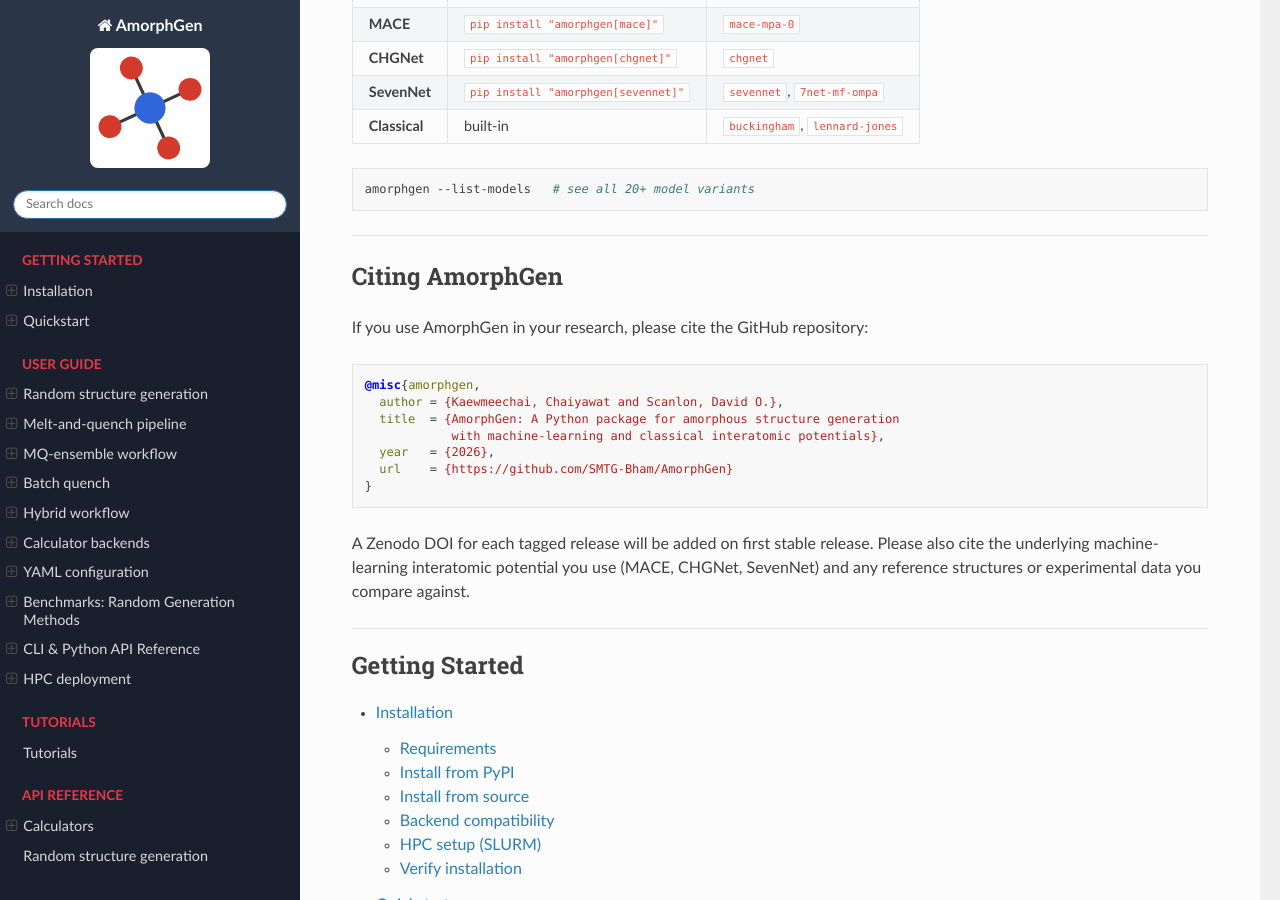
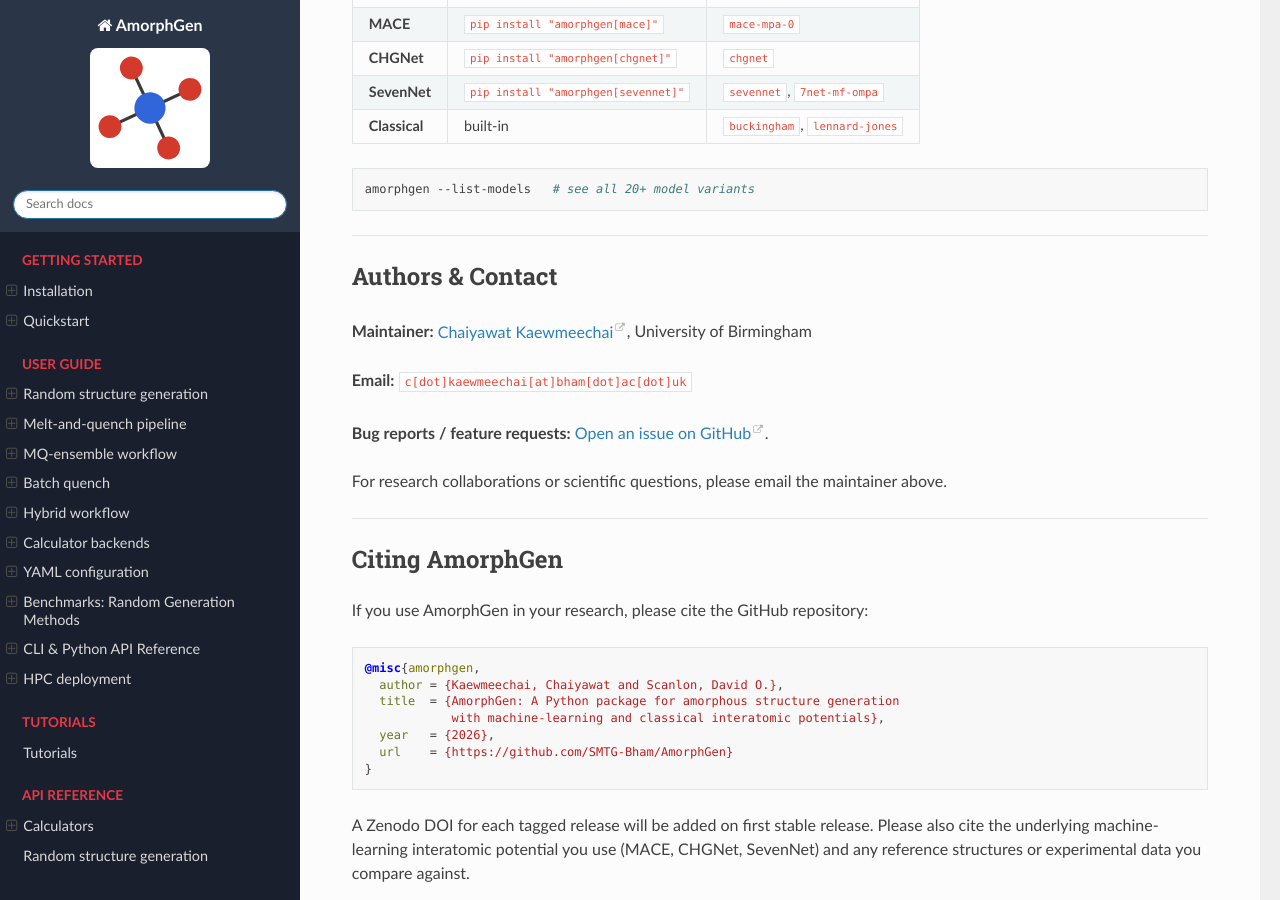
Before and after one commit to SMTG-Bham/AmorphGen, a Sphinx documentation site: the page built from docs/index.md, in a window 1280 px wide and 900 px high, scrolled down 5156 px. Built offline with Sphinx 7.4.7 and the Read the Docs theme 3.1.0, drawn with Linux system fonts in a browser that asks for light colours; some of the changed text lies outside the part shown.

Commit message:
Clean up Authors & Contact: correct placement and proper formatting
- Move section to canonical position (between Supported backends and
  Citing AmorphGen) instead of stranded between toctree and Indices.
- Use blank-line paragraphs instead of literal centre-dot characters
  that came from misinterpreting trailing-space line breaks.
- Linkable maintainer name, obfuscated email, GitHub Issues link.

````diff
--- a/docs/index.md
+++ b/docs/index.md
@@ -236,6 +236,19 @@ amorphgen --list-models   # see all 20+ model variants
 ```
 
 ---
+
+## Authors & Contact
+
+**Maintainer:** [Chaiyawat Kaewmeechai](https://cywkmc21.github.io/), University of Birmingham
+
+**Email:** `c[dot]kaewmeechai[at]bham[dot]ac[dot]uk`
+
+**Bug reports / feature requests:** [Open an issue on GitHub](https://github.com/SMTG-Bham/AmorphGen/issues).
+
+For research collaborations or scientific questions, please email the maintainer above.
+
+---
+
 ## Citing AmorphGen
 
 If you use AmorphGen in your research, please cite the GitHub repository:
````
Also changed, not shown: other parts of docs/index.md (+0 -9 lines).
